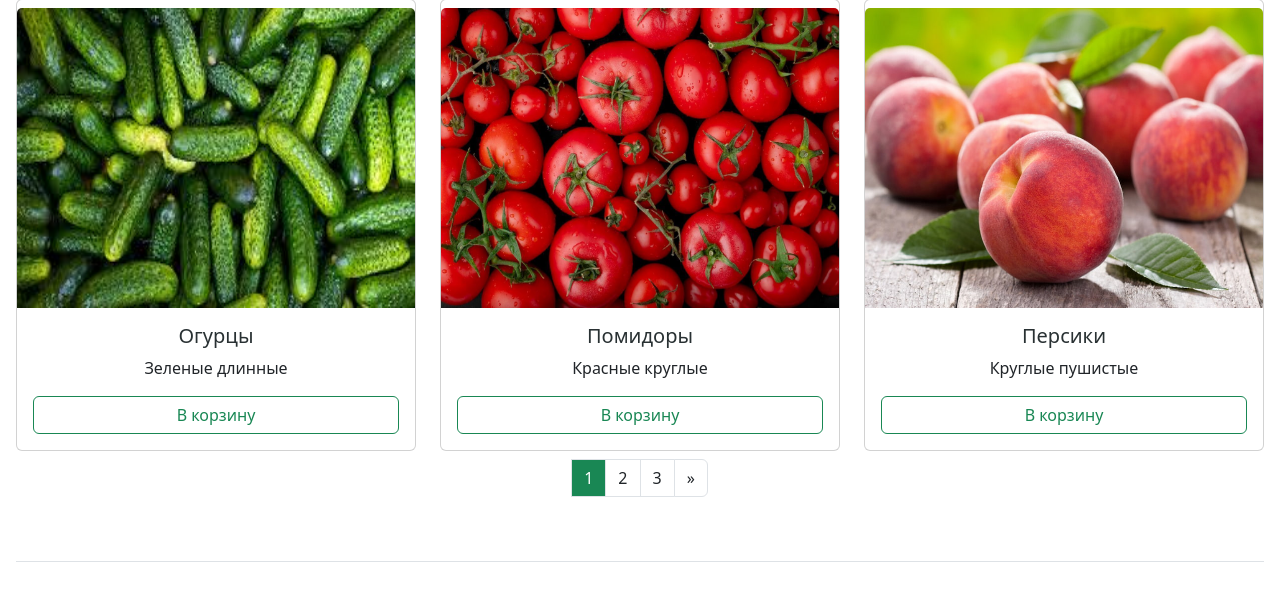
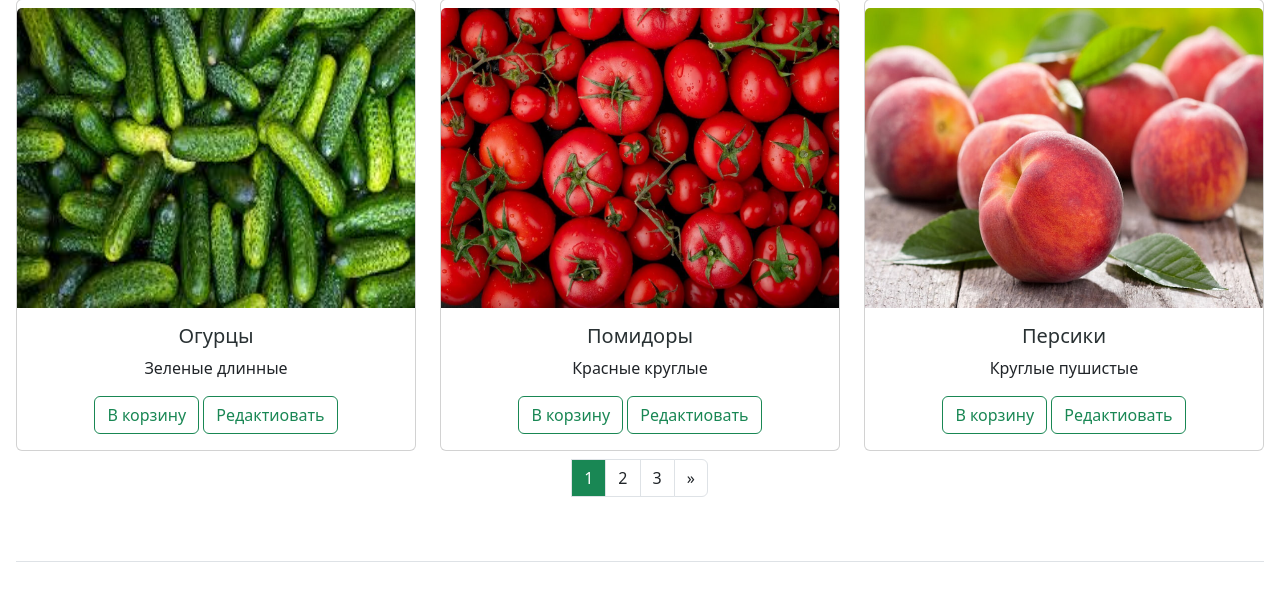
Before and after one commit to aleksandrasilina/django_hw, a Django app: page / in a window 1280 px wide. Shown: the part 889-1498 px from the top of the page. Run offline with Django 5.2, Linux system fonts and the light colour scheme; data comes from the database, SQL or seed files in the repository; some libraries are stand-ins or nearby versions.

Commit message:
add ProductUpdateView

```diff
--- a/catalog/templates/catalog/product_detail.html
+++ b/catalog/templates/catalog/product_detail.html
@@ -26,6 +26,7 @@
                     </table>
                     <a href="{% url 'catalog:product_list' %}" class="btn btn-outline-success">Назад</a>
                     <a href="#" class="btn btn-outline-success">В корзину</a>
+                    <a href="{% url 'catalog:product_update' object.pk %}" class="btn btn-outline-success">Редактиовать</a>
                 </div>
             </div>
         </div>
--- a/catalog/templates/catalog/product_form.html
+++ b/catalog/templates/catalog/product_form.html
@@ -9,7 +9,11 @@
                     <form method="post" enctype="multipart/form-data">
                         {% csrf_token %}
                         {{ form.as_p }}
+                        {% if object %}
+                        <button type="submit" class="btn btn-outline-success">Сохранить</button>
+                        {% else %}
                         <button type="submit" class="btn btn-outline-success">Создать</button>
+                        {% endif %}
                     </form>
                 </div>
             </div>
--- a/catalog/templates/catalog/product_list.html
+++ b/catalog/templates/catalog/product_list.html
@@ -63,7 +63,8 @@
                            href="{% url 'catalog:product_detail' object.pk %}">{{ object.name }}</a>
                     </h5>
                     <p class="card-text">{{ object.description|slice:100 }}</p>
-                    <a href="#" class="btn btn-outline-success form-control">В корзину</a>
+                    <a href="#" class="btn btn-outline-success">В корзину</a>
+                    <a href="{% url 'catalog:product_update' object.pk %}" class="btn btn-outline-success">Редактиовать</a>
                 </div>
             </div>
         </div>
--- a/catalog/urls.py
+++ b/catalog/urls.py
@@ -1,7 +1,7 @@
 from django.urls import path
 
 from catalog.apps import CatalogConfig
-from catalog.views import ProductListView, ContactView, ProductDetailView, ProductCreateView
+from catalog.views import ProductListView, ContactView, ProductDetailView, ProductCreateView, ProductUpdateView
 
 app_name = CatalogConfig.name
 urlpatterns = [
@@ -9,4 +9,5 @@ urlpatterns = [
     path('contacts/', ContactView.as_view(), name='contacts'),
     path('catalog/<int:pk>/', ProductDetailView.as_view(), name='product_detail'),
     path('create/', ProductCreateView.as_view(), name='product_create'),
+    path('update/<int:pk>/', ProductUpdateView.as_view(), name='product_update'),
 ]
--- a/catalog/views.py
+++ b/catalog/views.py
@@ -1,6 +1,6 @@
 from django.shortcuts import render
 from django.urls import reverse_lazy
-from django.views.generic import DetailView, ListView, TemplateView, CreateView
+from django.views.generic import DetailView, ListView, TemplateView, CreateView, UpdateView
 
 from catalog.forms import ContactUsForm, ProductForm
 from catalog.models import Product
@@ -24,6 +24,12 @@ class ProductDetailView(DetailView):
 
 
 class ProductCreateView(CreateView):
+    model = Product
+    form_class = ProductForm
+    success_url = reverse_lazy('catalog:product_list')
+
+
+class ProductUpdateView(UpdateView):
     model = Product
     form_class = ProductForm
     success_url = reverse_lazy('catalog:product_list')
```
